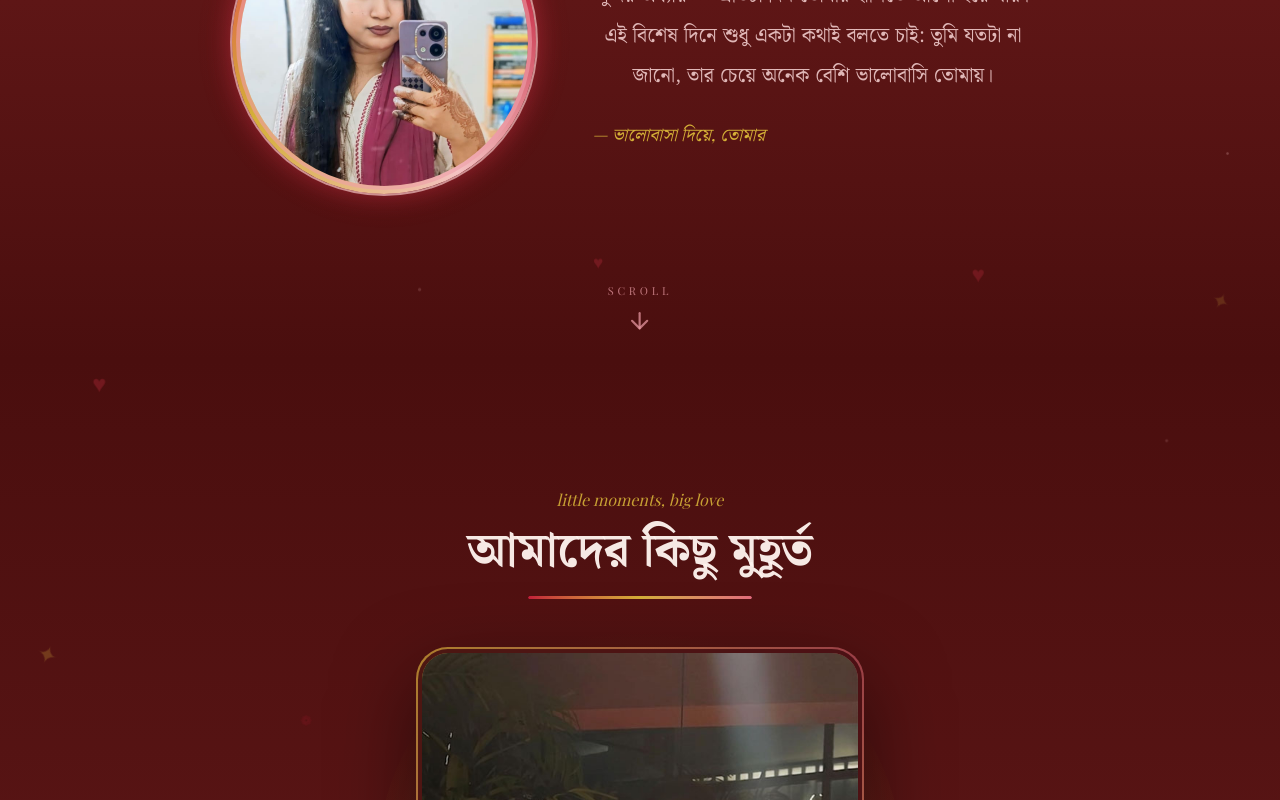
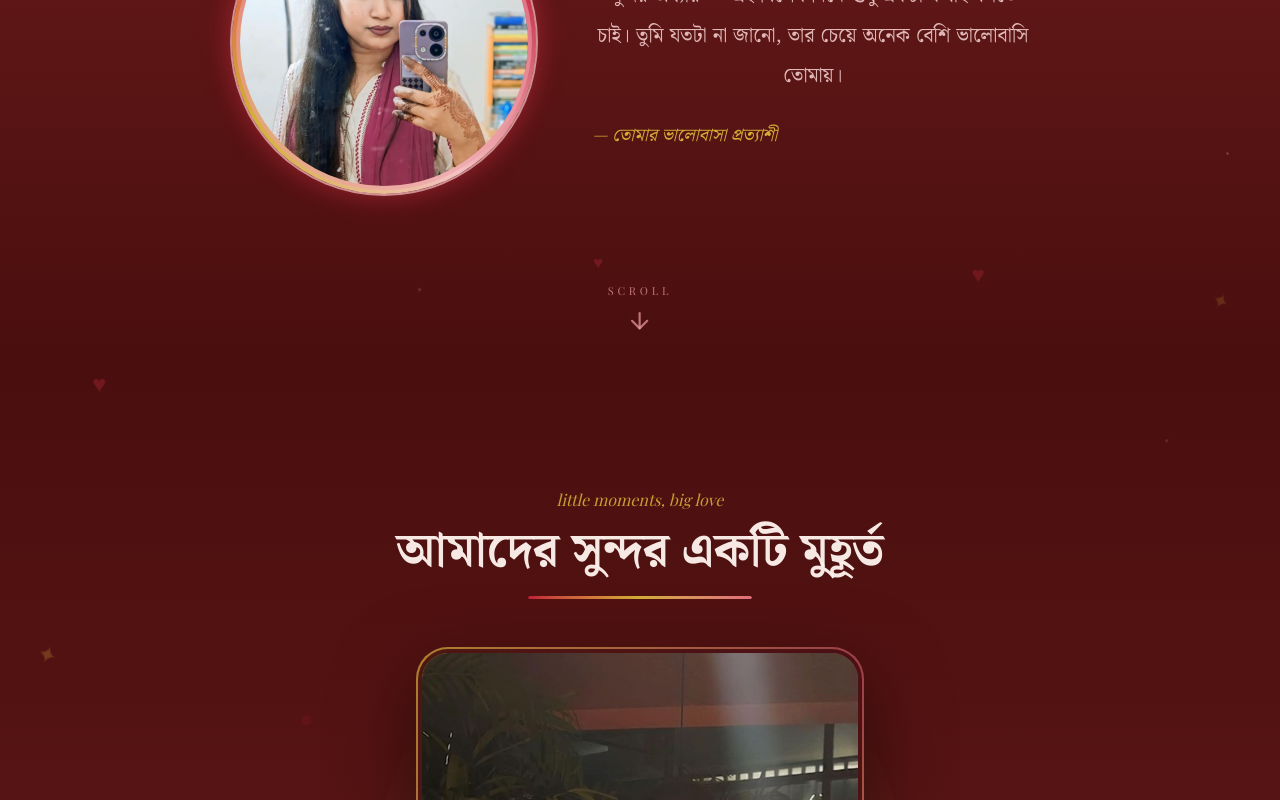
Before and after one commit to Shahriar3809/Birthday, a React (Vite) app in the folder client/: page / in a window 1280 px wide. Shown: the part 1240-2040 px from the top of the page. Built offline with nearby package versions, Linux system fonts and the light colour scheme; a web font is replaced by a local one.

Commit message:
Changes Text

```diff
--- a/client/src/components/BirthdayMessage.jsx
+++ b/client/src/components/BirthdayMessage.jsx
@@ -18,9 +18,9 @@ const HEADING = [
 // Rewrite the text below freely; each word reveals one by one.
 // ============================================================
 const PERSONAL_MESSAGE =
-  'আজ তোমার জন্মদিন, শান্তা। তুমি আমার জীবনের সবচেয়ে সুন্দর অধ্যায় — প্রতিটা দিন তোমার হাসিতে আলো হয়ে যায়। এই বিশেষ দিনে শুধু একটা কথাই বলতে চাই: তুমি যতটা না জানো, তার চেয়ে অনেক বেশি ভালোবাসি তোমায়।'
+  'আজ তোমার জন্মদিন, শান্তা। তুমি আমার জীবনের সবচেয়ে সুন্দর অধ্যায় — এই বিশেষ দিনে শুধু একটা কথাই বলতে চাই। তুমি যতটা না জানো, তার চেয়ে অনেক বেশি ভালোবাসি তোমায়।'
 
-const SIGNATURE = '— ভালোবাসা দিয়ে, তোমার'
+const SIGNATURE = '— তোমার ভালোবাসা প্রত্যাশী'
 
 export default function BirthdayMessage() {
   const paragraphWords = PERSONAL_MESSAGE.split(' ').map((w) => ({ text: w }))
--- a/client/src/components/Memories.jsx
+++ b/client/src/components/Memories.jsx
@@ -31,7 +31,7 @@ export default function Memories() {
           transition={{ duration: 0.8, ease: EASE }}
           className="font-bengali text-3xl font-bold text-cream/95 sm:text-4xl md:text-5xl"
         >
-          আমাদের কিছু মুহূর্ত
+          আমাদের সুন্দর একটি মুহূর্ত
         </motion.h2>
 
         <div className="mx-auto mt-5 h-[3px] w-56 overflow-hidden rounded-full bg-rose-900/60">
```
